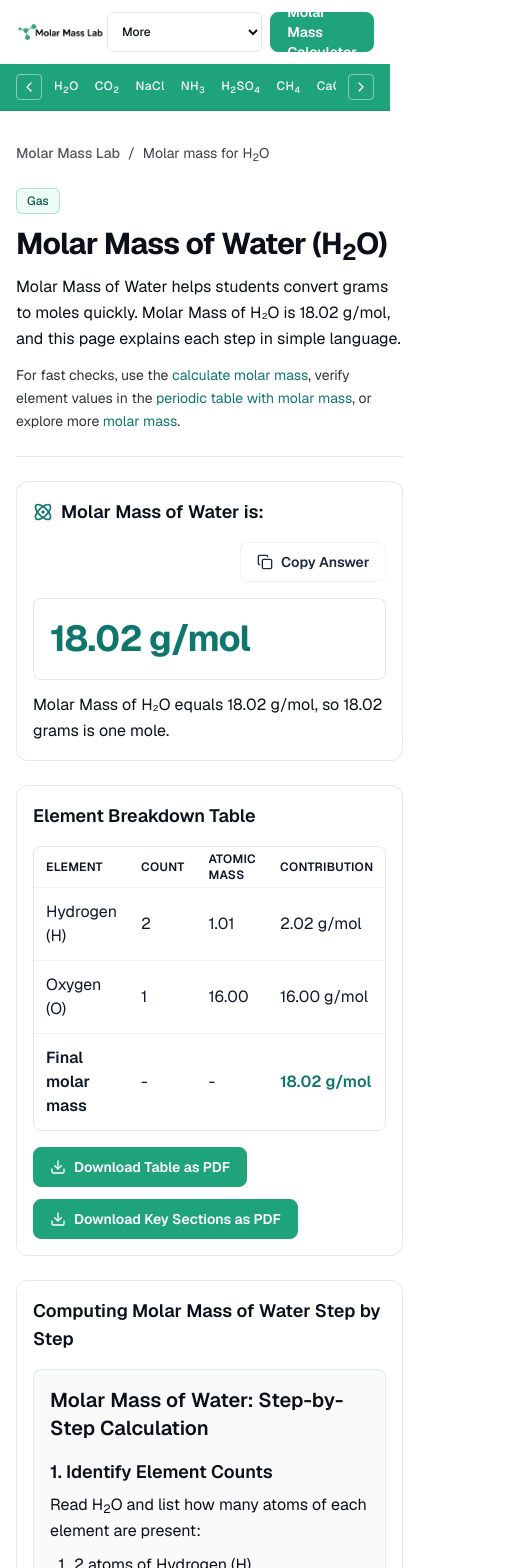
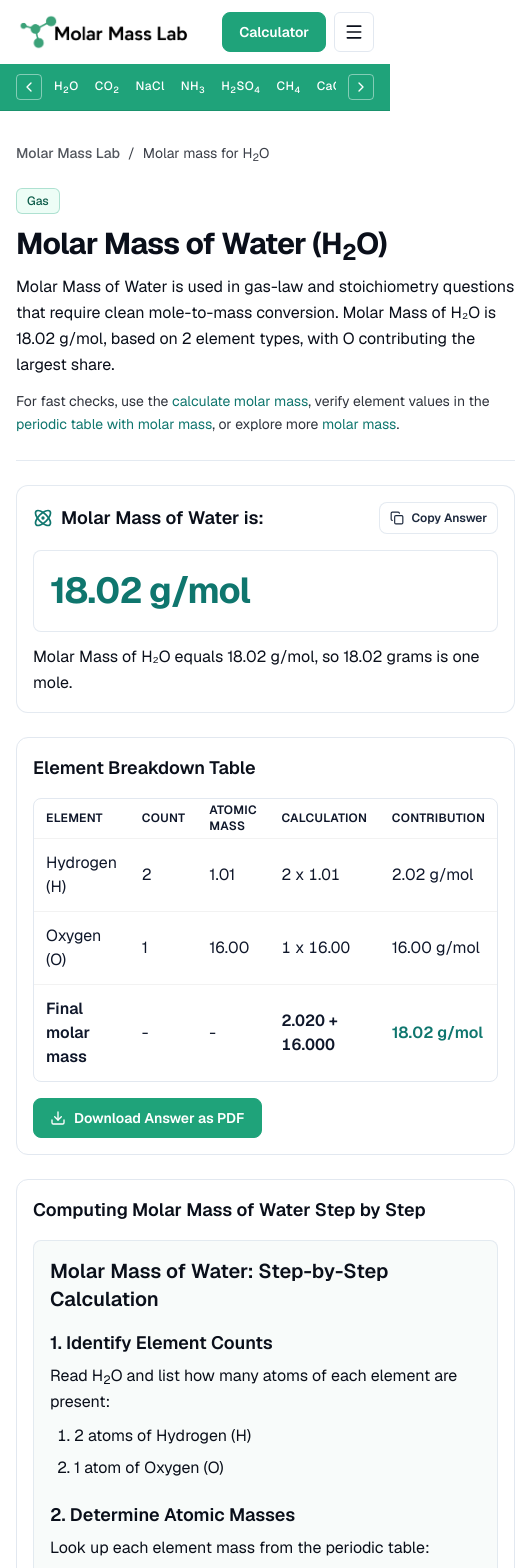
Before and after one commit to bilalthara/Molar-M, a Next.js app: page /molar-mass-of-water in a window 390 px wide. Shown: the top 1568 px of the page, 515 px wide, since content can reach past the window. Built offline with nearby package versions, Linux system fonts and the light colour scheme.

Commit message:
moler mass ready

```diff
--- a/app/layout.tsx
+++ b/app/layout.tsx
@@ -2,6 +2,7 @@ import type { Metadata } from "next";
 import { Geist, Geist_Mono } from "next/font/google";
 import "./globals.css";
 import { PrimaryHeader } from "@/components/layout/primary-header";
+import { ScrollToTop } from "@/components/layout/scroll-to-top";
 import { SecondaryHeader } from "@/components/layout/secondary-header";
 import { SiteFooter } from "@/components/layout/site-footer";
 
@@ -55,6 +56,7 @@ export default function RootLayout({
       className={`${geistSans.variable} ${geistMono.variable} h-full antialiased`}
     >
       <body className="min-h-full bg-white text-base text-[#0a0f1a]">
+        <ScrollToTop />
         <PrimaryHeader />
         <SecondaryHeader />
         <div className="flex-1">{children}</div>
--- a/components/layout/primary-header.tsx
+++ b/components/layout/primary-header.tsx
@@ -3,6 +3,7 @@
 import Image from "next/image";
 import Link from "next/link";
 import { useRouter } from "next/navigation";
+import { Menu, X } from "lucide-react";
 import { useEffect, useState } from "react";
 
 import { buttonVariants } from "@/components/ui/button";
@@ -18,6 +19,7 @@ export function PrimaryHeader() {
   const router = useRouter();
   const [hidden, setHidden] = useState(false);
   const [scrolled, setScrolled] = useState(false);
+  const [mobileMenuOpen, setMobileMenuOpen] = useState(false);
 
   useEffect(() => {
     let lastY = window.scrollY;
@@ -63,24 +65,6 @@ export function PrimaryHeader() {
         </Link>
 
         <div className="flex items-center gap-2 sm:gap-3">
-          <select
-            aria-label="Primary navigation"
-            className="h-10 max-w-[9.7rem] rounded-md border border-slate-200 bg-white px-2.5 text-xs font-medium text-[#0a0f1a] outline-none transition-colors focus:border-[#0F766E] md:hidden"
-            defaultValue=""
-            onChange={(event) => {
-              if (!event.target.value) return;
-              router.push(event.target.value);
-              event.currentTarget.value = "";
-            }}
-          >
-            <option value="">More</option>
-            {coreNavLinks.map((navItem) => (
-              <option key={navItem.label} value={navItem.href}>
-                {navItem.label}
-              </option>
-            ))}
-          </select>
-
           <div className="hidden items-center gap-5 md:flex">
             {coreNavLinks.map((navItem) => (
               <Link
@@ -101,8 +85,38 @@ export function PrimaryHeader() {
             href="/calculator"
             prefetch={false}
           >
-            Molar Mass Calculator
+            Calculator
           </Link>
+
+          <div className="relative md:hidden">
+            <button
+              aria-expanded={mobileMenuOpen}
+              aria-label="Toggle mobile menu"
+              className="inline-flex h-10 w-10 items-center justify-center rounded-md border border-slate-200 bg-white text-[#0a0f1a] transition-colors hover:border-[#0F766E] hover:text-[#0F766E]"
+              onClick={() => setMobileMenuOpen((prev) => !prev)}
+              type="button"
+            >
+              {mobileMenuOpen ? <X className="h-5 w-5" /> : <Menu className="h-5 w-5" />}
+            </button>
+
+            {mobileMenuOpen ? (
+              <div className="absolute right-0 top-12 z-50 w-64 rounded-md border border-slate-200 bg-white p-2 shadow-lg">
+                {coreNavLinks.map((navItem) => (
+                  <button
+                    className="block w-full rounded px-3 py-2 text-left text-sm font-medium text-[#0a0f1a] transition-colors hover:bg-slate-100 hover:text-[#0F766E]"
+                    key={navItem.label}
+                    onClick={() => {
+                      router.push(navItem.href);
+                      setMobileMenuOpen(false);
+                    }}
+                    type="button"
+                  >
+                    {navItem.label}
+                  </button>
+                ))}
+              </div>
+            ) : null}
+          </div>
         </div>
       </div>
     </header>
--- /dev/null
+++ b/components/layout/scroll-to-top.tsx
@@ -0,0 +1,15 @@
+"use client";
+
+import { usePathname, useSearchParams } from "next/navigation";
+import { useEffect } from "react";
+
+export function ScrollToTop() {
+  const pathname = usePathname();
+  const searchParams = useSearchParams();
+
+  useEffect(() => {
+    window.scrollTo({ top: 0, left: 0, behavior: "auto" });
+  }, [pathname, searchParams]);
+
+  return null;
+}
--- a/components/sections/compound-copy-button.tsx
+++ b/components/sections/compound-copy-button.tsx
@@ -24,8 +24,8 @@ export function CompoundCopyAnswerButton({ name, formula, molarMass }: CompoundC
   };
 
   return (
-    <Button onClick={onCopy} size="default" type="button" variant="outline">
-      {copied ? <Check className="h-4 w-4" /> : <Copy className="h-4 w-4" />}
+    <Button className="h-8 border-slate-200/90 px-2.5 text-xs" onClick={onCopy} type="button" variant="outline">
+      {copied ? <Check className="h-3.5 w-3.5" /> : <Copy className="h-3.5 w-3.5" />}
       {copied ? "Copied" : "Copy Answer"}
     </Button>
   );
--- a/components/sections/compound-page.tsx
+++ b/components/sections/compound-page.tsx
@@ -38,13 +38,13 @@ function buildCompoundSpecificFacts(compound: CompoundEntry) {
   const largestCount = [...compound.breakdown].sort((a, b) => b.count - a.count)[0];
   const firstReaction = compound.reactions[0];
   const facts: string[] = [
-    `${compound.name} contains ${compound.breakdown.length} element type(s): ${elementList}.`,
-    `${heaviest?.element ?? "One element"} contributes the largest part of total molar mass for this compound.`,
-    `In ${formatFormula(compound.formula)}, ${largestCount?.element ?? "an element"} has the highest atom count.`,
-    `Its molar mass is ${compound.molarMass.toFixed(2)} g/mol, making it useful in mole-to-gram conversion questions.`,
+    `${compound.name} contains ${compound.breakdown.length} element types: ${elementList}.`,
+    `${heaviest?.element ?? "One element"} contributes the largest share of this compound's total molar mass.`,
+    `In ${formatFormula(compound.formula)}, ${largestCount?.element ?? "one element"} appears with the highest atom count.`,
+    `Its molar mass is ${compound.molarMass.toFixed(2)} g/mol, which is used directly in gram-to-mole conversions.`,
     firstReaction
-      ? `A common ${compound.name} reaction pattern is ${firstReaction.type.toLowerCase()} (${formatFormula(firstReaction.equation)}).`
-      : `${compound.name} appears often in stoichiometry examples because its formula structure is easy to break down.`,
+      ? `A common reaction for ${compound.name} is ${firstReaction.type.toLowerCase()} (${formatFormula(firstReaction.equation)}).`
+      : `${compound.name} appears regularly in stoichiometry questions because its formula is straightforward to analyze.`,
   ];
 
   if (compound.category === "acid") {
@@ -106,6 +106,43 @@ function buildCommonMistakes(compound: CompoundEntry) {
     `Mixing up ${dominant ?? "dominant"} element contribution with total molar mass.`,
     `Reporting a value without units; final answer should be in g/mol for ${compound.name}.`,
   ];
+}
+
+function getCompoundIntro(compound: CompoundEntry) {
+  const primaryKeyword = `Molar Mass of ${compound.name}`;
+  const secondaryKeyword = `Molar Mass of ${formatFormula(compound.formula)}`;
+  const atomKinds = compound.breakdown.length;
+  const dominantElement = [...compound.breakdown].sort((a, b) => b.contribution - a.contribution)[0]?.element ?? "the dominant element";
+  const variantsByCategory: Record<CompoundEntry["category"], string[]> = {
+    acid: [
+      `${primaryKeyword} is useful when preparing acid solutions and checking neutralization calculations in class and lab.`,
+      `${primaryKeyword} gives a reliable base for titration work, where even small mass errors can shift final concentration.`,
+      `${primaryKeyword} is a practical checkpoint before starting acid-base stoichiometry, especially in measured solution problems.`,
+    ],
+    base: [
+      `${primaryKeyword} is often used in pH and neutralization exercises where accurate mole conversion is essential.`,
+      `${primaryKeyword} helps students set up base-solution quantities correctly before reaction and dilution steps.`,
+      `${primaryKeyword} is a frequent exam value for base chemistry, particularly in mole-to-gram and back-conversion questions.`,
+    ],
+    salt: [
+      `${primaryKeyword} is commonly used in ionic-equation practice and concentration calculations for salt solutions.`,
+      `${primaryKeyword} makes it easier to move between measured grams and moles in classroom precipitation problems.`,
+      `${primaryKeyword} is a key number in salt-related stoichiometry, especially when balancing reactants and products.`,
+    ],
+    organic: [
+      `${primaryKeyword} supports organic chemistry work where composition and mass relationships are compared across carbon compounds.`,
+      `${primaryKeyword} is helpful for yield calculations and formula checks in carbon-chain reaction questions.`,
+      `${primaryKeyword} is often referenced when connecting molecular structure to quantitative conversion steps.`,
+    ],
+    gas: [
+      `${primaryKeyword} is used in gas-law and stoichiometry questions that require clean mole-to-mass conversion.`,
+      `${primaryKeyword} helps verify calculated gas quantities before volume or pressure-based comparisons.`,
+      `${primaryKeyword} is a core value for atmospheric and reaction-based gas calculations in chemistry practice.`,
+    ],
+  };
+  const variantIndex = (compound.formula.charCodeAt(0) + compound.formula.length) % variantsByCategory[compound.category].length;
+  const leadLine = variantsByCategory[compound.category][variantIndex];
+  return `${leadLine} ${secondaryKeyword} is ${compound.molarMass.toFixed(2)} g/mol, based on ${atomKinds} element types, with ${dominantElement} contributing the largest share.`;
 }
 
 const pageSections = [
@@ -190,6 +227,7 @@ export function CompoundPage({ compound }: CompoundPageProps) {
   const categoryLabel = compound.category.charAt(0).toUpperCase() + compound.category.slice(1);
   const primaryKeyword = `Molar Mass of ${compound.name}`;
   const secondaryKeyword = `Molar Mass of ${formatFormula(compound.formula)}`;
+  const introParagraph = getCompoundIntro(compound);
   const relatedLabels = compound.relatedCompounds.map((formula) => getCompoundDisplayLabel(formula));
   const sameElementLabels = compound.sameElementCompounds
     .filter((f) => isKnownCompoundFormula(f))
@@ -236,8 +274,7 @@ export function CompoundPage({ compound }: CompoundPageProps) {
               Molar Mass of {compound.name} (<FormulaSub formula={compound.formula} />)
             </h1>
             <p className="max-w-3xl text-base leading-relaxed text-[#0a0f1a]">
-              {primaryKeyword} helps students convert grams to moles quickly. {secondaryKeyword} is{" "}
-              {compound.molarMass.toFixed(2)} g/mol, and this page explains each step in simple language.
+              {introParagraph}
             </p>
             <p className="max-w-3xl text-sm leading-relaxed text-[#0a0f1a]/85">
               For fast checks, use the{" "}
@@ -270,22 +307,20 @@ export function CompoundPage({ compound }: CompoundPageProps) {
 
           <Reveal>
             <Card className="border border-slate-200/90 bg-white" id="answer-box">
-              <CardHeader>
+              <CardHeader className="flex flex-row items-center justify-between gap-3">
                 <CardTitle className="flex items-center gap-2">
                   <span className="flex items-center gap-2">
                     <Atom className="h-5 w-5 text-[#0F766E]" aria-hidden />
                     {primaryKeyword} is:
                   </span>
                 </CardTitle>
+                <CompoundCopyAnswerButton
+                  formula={compound.formula}
+                  molarMass={compound.molarMass}
+                  name={compound.name}
+                />
               </CardHeader>
               <CardContent className="space-y-4">
-                <div className="flex justify-end">
-                  <CompoundCopyAnswerButton
-                    formula={compound.formula}
-                    molarMass={compound.molarMass}
-                    name={compound.name}
-                  />
-                </div>
                 <div className="space-y-3">
                   <div className="overflow-x-auto rounded-lg border border-slate-200/90 bg-white px-4 py-5 sm:px-5 sm:py-6">
                     <p className="whitespace-nowrap text-4xl font-bold tracking-tight text-[#0F766E] sm:text-5xl md:text-6xl">
@@ -314,6 +349,7 @@ export function CompoundPage({ compound }: CompoundPageProps) {
                         <TableHead>Element</TableHead>
                         <TableHead>Count</TableHead>
                         <TableHead>Atomic Mass</TableHead>
+                        <TableHead>Calculation</TableHead>
                         <TableHead>Contribution</TableHead>
                       </TableRow>
                     </TableHeader>
@@ -323,6 +359,9 @@ export function CompoundPage({ compound }: CompoundPageProps) {
                           <TableCell>{getElementDisplay(row.element)}</TableCell>
                           <TableCell>{row.count}</TableCell>
                           <TableCell>{row.atomicMass.toFixed(2)}</TableCell>
+                          <TableCell className="tabular-nums">
+                            {row.count} x {row.atomicMass.toFixed(2)}
+                          </TableCell>
                           <TableCell>{row.contribution.toFixed(2)} g/mol</TableCell>
                         </TableRow>
                       ))}
@@ -330,6 +369,7 @@ export function CompoundPage({ compound }: CompoundPageProps) {
                         <TableCell className="font-semibold">Final molar mass</TableCell>
                         <TableCell>-</TableCell>
                         <TableCell>-</TableCell>
+                        <TableCell className="font-semibold tabular-nums">{perElementSum}</TableCell>
                         <TableCell className="font-semibold text-[#0F766E]">{compound.molarMass.toFixed(2)} g/mol</TableCell>
                       </TableRow>
                     </TableBody>
@@ -422,6 +462,7 @@ export function CompoundPage({ compound }: CompoundPageProps) {
                           <TableHead>Count</TableHead>
                           <TableHead>Mass</TableHead>
                           <TableHead>Count x Mass</TableHead>
+                          <TableHead>Contribution</TableHead>
                         </TableRow>
                       </TableHeader>
                       <TableBody>
@@ -430,14 +471,18 @@ export function CompoundPage({ compound }: CompoundPageProps) {
                             <TableCell>{getElementDisplay(row.element)}</TableCell>
                             <TableCell>{row.count}</TableCell>
                             <TableCell>{row.atomicMass.toFixed(3)}</TableCell>
-                            <TableCell>{row.contribution.toFixed(3)}</TableCell>
+                            <TableCell className="tabular-nums">
+                              {row.count} x {row.atomicMass.toFixed(3)}
+                            </TableCell>
+                            <TableCell className="tabular-nums">= {row.contribution.toFixed(3)}</TableCell>
                           </TableRow>
                         ))}
                         <TableRow>
                           <TableCell className="font-semibold">Final molar mass</TableCell>
                           <TableCell>-</TableCell>
                           <TableCell>-</TableCell>
-                          <TableCell className="font-semibold text-[#0F766E]">{compound.molarMass.toFixed(3)}</TableCell>
+                          <TableCell className="font-semibold tabular-nums">{perElementSum}</TableCell>
+                          <TableCell className="font-semibold text-[#0F766E] tabular-nums">= {compound.molarMass.toFixed(3)}</TableCell>
                         </TableRow>
                       </TableBody>
                     </Table>
@@ -446,8 +491,7 @@ export function CompoundPage({ compound }: CompoundPageProps) {
                 {homeInterlinkP(
                   "steps",
                   <>
-                    When you move on to another formula, {homeLinkWord} walks through the same kind of breakdown so you can
-                    keep the rhythm.
+                    When you move to another formula, {homeLinkWord} gives you the same step-by-step method for quick revision.
                   </>,
                 )}
               </CardContent>
@@ -468,7 +512,7 @@ export function CompoundPage({ compound }: CompoundPageProps) {
                 </ul>
                 {homeInterlinkP(
                   "remember",
-                  <>Keep this checklist beside {homeLinkWord} so you can jump between memory cues and fresh totals.</>,
+                  <>Use this checklist with {homeLinkWord} whenever you want a quick confidence check.</>,
                 )}
               </CardContent>
             </Card>
@@ -500,7 +544,7 @@ export function CompoundPage({ compound }: CompoundPageProps) {
                 </div>
                 {homeInterlinkP(
                   "reactions",
-                  <>Pair these reaction snapshots with {homeLinkWord} when you need numbers for the species on each side.</>,
+                  <>Use these reactions with {homeLinkWord} when you need the molar mass for each species.</>,
                 )}
               </CardContent>
             </Card>
@@ -523,7 +567,7 @@ export function CompoundPage({ compound }: CompoundPageProps) {
                 ))}
                 {homeInterlinkP(
                   "facts",
-                  <>If you want more bite-sized context like this, {homeLinkWord} surfaces other compounds in the same style.</>,
+                  <>For more examples in the same format, browse the related formulas on {homeLinkWord}.</>,
                 )}
               </CardContent>
             </Card>
@@ -620,7 +664,7 @@ export function CompoundPage({ compound }: CompoundPageProps) {
                 </p>
                 {homeInterlinkP(
                   "quick-revision",
-                  <>Between tests, {homeLinkWord} is the fastest way to rehearse new formulas without rebuilding every table.</>,
+                  <>Before a test, {homeLinkWord} helps you review more formulas without rebuilding each table manually.</>,
                 )}
               </CardContent>
             </Card>
@@ -645,7 +689,7 @@ export function CompoundPage({ compound }: CompoundPageProps) {
                 </div>
                 {homeInterlinkP(
                   "formula",
-                  <>Keep {homeLinkWord} open while you rewrite formulas so totals stay consistent with what you see here.</>,
+                  <>Keep {homeLinkWord} open while practicing so your totals match the same method shown here.</>,
                 )}
               </CardContent>
             </Card>
--- a/components/sections/download-pdf-buttons.tsx
+++ b/components/sections/download-pdf-buttons.tsx
@@ -7,7 +7,7 @@ import { Download } from "lucide-react";
 import { Button } from "@/components/ui/button";
 import type { CompoundEntry } from "@/lib/compound-data";
 import { getElementDisplay } from "@/lib/element-names";
-import { drawPremiumPdfChrome, loadPdfLogoDataUrl } from "@/lib/pdf-template";
+import { drawFormulaText, drawPremiumPdfChrome, loadPdfLogoDataUrl } from "@/lib/pdf-template";
 
 type DownloadPdfButtonsProps = {
   compound: CompoundEntry;
@@ -16,22 +16,48 @@ type DownloadPdfButtonsProps = {
 export function DownloadPdfButtons({ compound }: DownloadPdfButtonsProps) {
   const fileBase = `Molar Mass of ${compound.name} (${compound.formula})`;
 
-  const onDownloadTable = async () => {
+  const onDownloadAnswer = async () => {
     const doc = new jsPDF();
     const logoDataUrl = await loadPdfLogoDataUrl();
-    drawPremiumPdfChrome(doc, `Molar Mass Table: ${compound.formula}`, compound.name, logoDataUrl);
+    drawPremiumPdfChrome(doc, "Molar Mass Answer:", compound.name, logoDataUrl);
+    doc.setFont("helvetica", "bold");
+    doc.setTextColor(255, 255, 255);
+    drawFormulaText(doc, compound.formula, 94, 12, { baseFontSize: 14, subscriptYOffset: 1.6 });
+
+    doc.setTextColor(20, 24, 30);
+    doc.setFont("helvetica", "normal");
+    doc.setFontSize(12);
+    const compoundPrefix = `Compound: ${compound.name} (`;
+    doc.text(compoundPrefix, 14, 40);
+    const afterPrefixX = 14 + doc.getTextWidth(compoundPrefix);
+    const afterFormulaX = drawFormulaText(doc, compound.formula, afterPrefixX, 40, {
+      baseFontSize: 12,
+      subscriptYOffset: 1.5,
+    });
+    doc.text(")", afterFormulaX, 40);
+    doc.text(`Molar Mass: ${compound.molarMass.toFixed(2)} g/mol`, 14, 48);
+    doc.text(`Category: ${compound.category}`, 14, 56);
+
+    doc.setFont("helvetica", "bold");
+    doc.text("Calculation steps", 14, 67);
+    doc.setFont("helvetica", "normal");
+    doc.text("1) Count each element and atom count from the formula.", 14, 74);
+    doc.text("2) Multiply atomic mass by atom count for each element.", 14, 81);
+    doc.text("3) Add all contributions to get final g/mol.", 14, 88);
+    const pdfPerElementSum = compound.breakdown.map((row) => row.contribution.toFixed(2)).join(" + ");
 
     autoTable(doc, {
-      startY: 36,
-      head: [["Element", "Count", "Atomic Mass", "Contribution"]],
+      startY: 97,
+      head: [["Element", "Count", "Atomic Mass", "Calculation", "Contribution"]],
       body: [
         ...compound.breakdown.map((row) => [
           getElementDisplay(row.element),
           row.count.toString(),
           row.atomicMass.toFixed(2),
-          `${row.contribution.toFixed(2)} g/mol`,
+          `${row.count} x ${row.atomicMass.toFixed(2)}`,
+          `= ${row.contribution.toFixed(2)} g/mol`,
         ]),
-        ["Final molar mass", "-", "-", `${compound.molarMass.toFixed(2)} g/mol`],
+        ["Final molar mass", "-", "-", pdfPerElementSum, `= ${compound.molarMass.toFixed(2)} g/mol`],
       ],
       headStyles: {
         fillColor: [31, 163, 122],
@@ -46,36 +72,23 @@ export function DownloadPdfButtons({ compound }: DownloadPdfButtonsProps) {
         }
       },
       didDrawPage: () => {
-        drawPremiumPdfChrome(doc, `Molar Mass Table: ${compound.formula}`, compound.name, logoDataUrl);
+        drawPremiumPdfChrome(doc, "Molar Mass Answer:", compound.name, logoDataUrl);
+        doc.setFont("helvetica", "bold");
+        doc.setTextColor(255, 255, 255);
+        drawFormulaText(doc, compound.formula, 94, 12, { baseFontSize: 14, subscriptYOffset: 1.6 });
+        doc.setTextColor(20, 24, 30);
       },
       margin: { top: 36, bottom: 16 },
     });
 
-    doc.save(`${fileBase} - Table.pdf`);
-  };
-
-  const onDownloadSummary = async () => {
-    const doc = new jsPDF();
-    const logoDataUrl = await loadPdfLogoDataUrl();
-    drawPremiumPdfChrome(doc, `Molar Mass Summary: ${compound.formula}`, compound.name, logoDataUrl);
-    doc.setFontSize(12);
-    doc.text(`Compound: ${compound.name} (${compound.commonName})`, 14, 40);
-    doc.text(`Molar Mass: ${compound.molarMass.toFixed(2)} g/mol`, 14, 48);
-    doc.text(`Category: ${compound.category}`, 14, 56);
-    doc.text("Description:", 14, 66);
-    doc.text(compound.summary, 14, 74, { maxWidth: 180 });
-    doc.save(`${fileBase} - Key Sections.pdf`);
+    doc.save(`${fileBase} - Answer.pdf`);
   };
 
   return (
     <div className="flex flex-wrap gap-3">
-      <Button onClick={onDownloadTable} variant="default">
+      <Button onClick={onDownloadAnswer} variant="default">
         <Download className="h-4 w-4" />
-        Download Table as PDF
-      </Button>
-      <Button onClick={onDownloadSummary} variant="default">
-        <Download className="h-4 w-4" />
-        Download Key Sections as PDF
+        Download Answer as PDF
       </Button>
     </div>
   );
```
Also changed, not shown: components/sections/hero-calculator.tsx (+26 -9 lines), lib/pdf-template.ts (+30 -0 lines).
